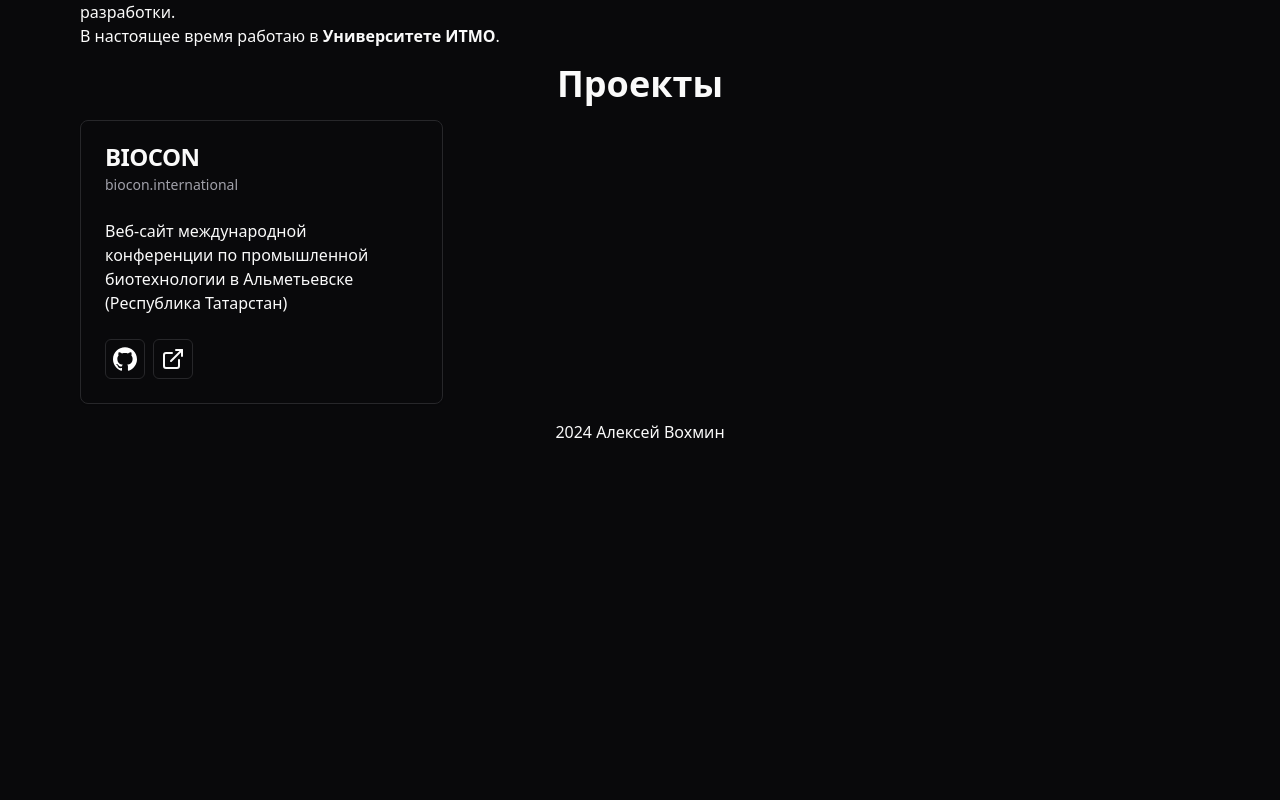
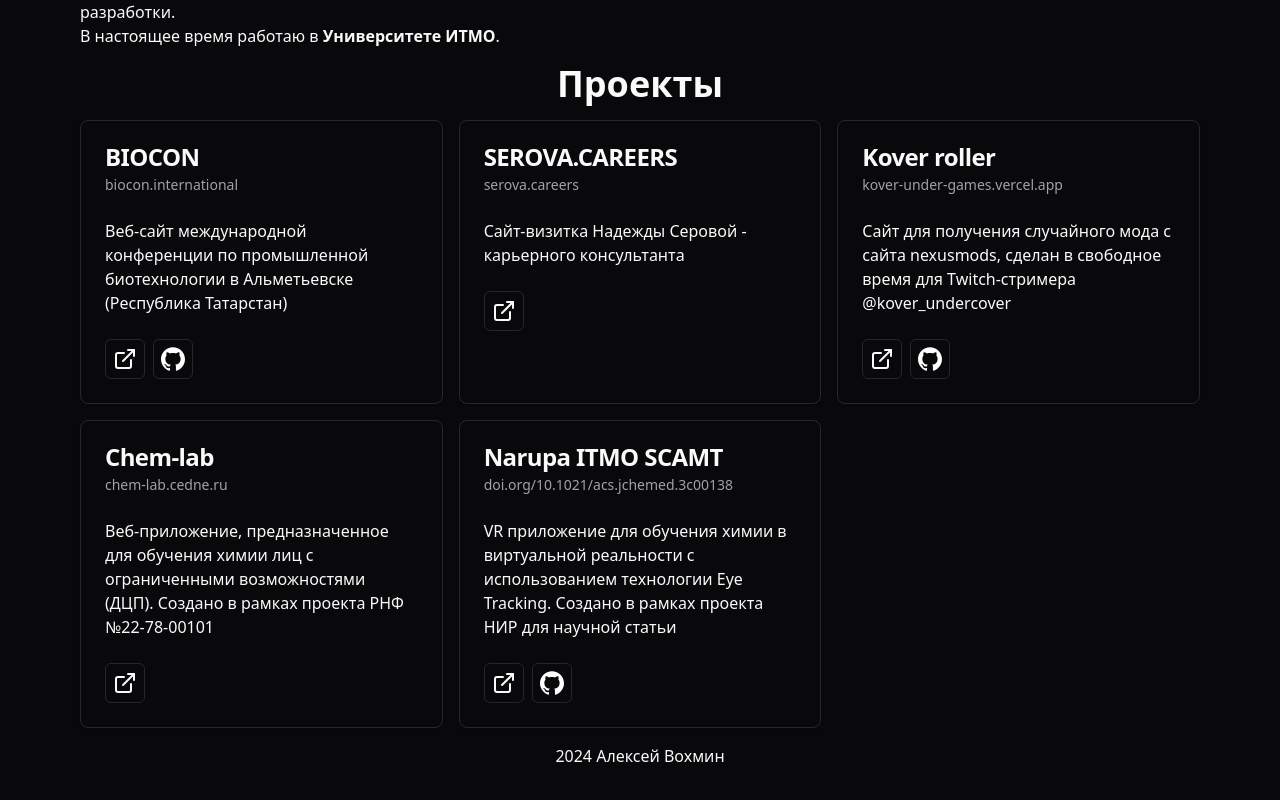
Before and after one commit to gosvoh/gosvoh.github.io, a React (Vite) app: page / in a window 1280 px wide. Shown: the part 560-1360 px from the top of the page. Before the commit the page ends 1084 px from the top, so only its background shows below. Built offline with nearby package versions, Linux system fonts and the light colour scheme.

Commit message:
Added projects

```diff
--- a/src/App.tsx
+++ b/src/App.tsx
@@ -19,23 +19,33 @@
 }: {
   title: string;
   description: string;
-  url: string;
+  url?: string;
   github?: string;
 }) {
   return (
     <Card>
       <CardHeader>
         <CardTitle>{title}</CardTitle>
+        {url && (
           <CardDescription>
             <a href={url} target="_blank">
               {url.replace(/https?:\/\//, "")}
             </a>
           </CardDescription>
+        )}
       </CardHeader>
       <CardContent>
         <p>{description}</p>
       </CardContent>
       <CardFooter className="flex flex-row gap-2">
+        {url && (
+          <Button variant="outline" size="icon" asChild>
+            <a href={url} target="_blank">
+              <ExternalLink />
+            </a>
+          </Button>
+        )}
+        {github && (
           <Button variant="outline" size="icon" asChild>
             <a href={github} target="_blank">
               <svg
@@ -49,11 +59,7 @@
               </svg>
             </a>
           </Button>
-        <Button variant="outline" size="icon" asChild>
-          <a href={url} target="_blank">
-            <ExternalLink />
-          </a>
-        </Button>
+        )}
       </CardFooter>
     </Card>
   );
@@ -112,6 +118,28 @@
               url="https://biocon.international"
               github="https://github.com/gosvoh/biocon"
             />
+            <ProjectCard
+              title="SEROVA.CAREERS"
+              description="Сайт-визитка Надежды Серовой - карьерного консультанта"
+              url="https://serova.careers"
+            />
+            <ProjectCard
+              title="Kover roller"
+              description="Сайт для получения случайного мода с сайта nexusmods, сделан в свободное время для Twitch-стримера @kover_undercover"
+              url="https://kover-under-games.vercel.app"
+              github="https://github.com/gosvoh/kover_under_games"
+            />
+            <ProjectCard
+              title="Chem-lab"
+              description="Веб-приложение, предназначенное для обучения химии лиц с ограниченными возможностями (ДЦП). Создано в рамках проекта РНФ №22-78-00101"
+              url="https://chem-lab.cedne.ru"
+            />
+            <ProjectCard
+              title="Narupa ITMO SCAMT"
+              description="VR приложение для обучения химии в виртуальной реальности с использованием технологии Eye Tracking. Создано в рамках проекта НИР для научной статьи"
+              github="https://github.com/gosvoh/ITMO-SCAMT-Ilya"
+              url="https://doi.org/10.1021/acs.jchemed.3c00138"
+            />
           </div>
         </section>
       </main>
```
Lines whose indentation alone changed are shown as unchanged.
